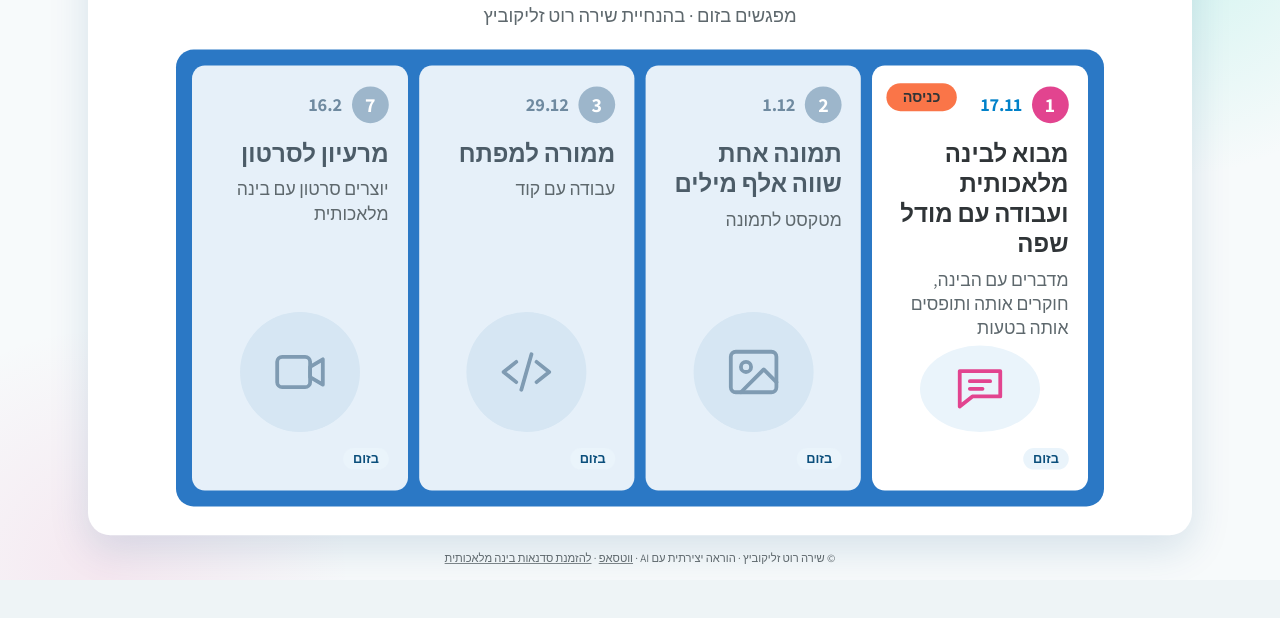
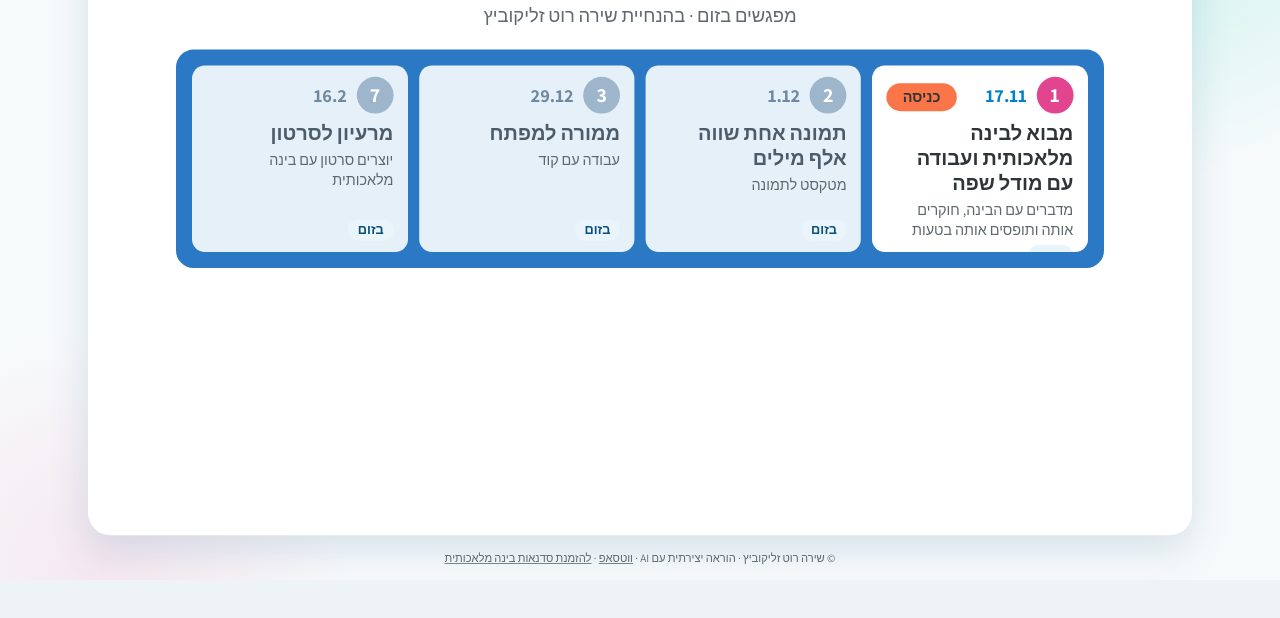
Before and after one commit to shirazel/tahbura, a plain HTML site: page index.html in a window 1280 px wide. Shown: the part 180-798 px from the top of the page. Drawn offline with Linux system fonts and the light colour scheme.

Commit message:
כרטיסים קטנים בעמוד השער
Co-Authored-By: Claude Opus 5.5 <noreply@anthropic.com>

```diff
--- a/index.html
+++ b/index.html
@@ -24,14 +24,14 @@ h1{margin:12px 0 0;font-size:46px;font-weight:700;color:var(--deep);text-align:c
 .sub{margin:8px 0 0;font-size:23px;color:var(--muted);text-align:center}
 
 /* המפגשים: לוח כחול עם כרטיסים לבנים, כמו במסך השיעור */
-.grid{flex:1 1 auto;min-height:0;width:92%;display:grid;grid-template-columns:repeat(4,minmax(0,1fr));grid-template-rows:minmax(0,1fr);gap:14px;margin:28px 0 18px;background:var(--panel);border-radius:22px;padding:20px}
-.s{background:#fff;border-radius:16px;padding:26px 24px;min-height:0;overflow:hidden;display:flex;flex-direction:column;gap:6px;text-decoration:none;color:var(--ink);position:relative;transition:.25s}
+.grid{flex:0 0 auto;width:92%;display:grid;grid-template-columns:repeat(4,minmax(0,1fr));grid-auto-rows:233px;gap:14px;margin:28px 0 18px;background:var(--panel);border-radius:22px;padding:20px}
+.s{background:#fff;border-radius:16px;padding:14px 18px;min-height:0;overflow:hidden;display:flex;flex-direction:column;gap:6px;text-decoration:none;color:var(--ink);position:relative;transition:.25s}
 .s .top{display:flex;align-items:center;gap:12px}
 .s .n{width:46px;height:46px;border-radius:50%;background:var(--pink);color:#fff;font-size:25px;font-weight:700;display:flex;align-items:center;justify-content:center;flex:0 0 auto}
 .s .d{font-size:23px;font-weight:700;color:var(--blue)}
-.s h2{margin:14px 0 0;font-size:30px;font-weight:700;line-height:1.25}
-.s .desc{margin:4px 0 0;font-size:22px;line-height:1.4;color:var(--muted)}
-.s .t{margin-top:14px;align-self:flex-start;font-size:16px;font-weight:700;color:var(--deep);background:#EAF4FB;border-radius:999px;padding:3px 12px}
+.s h2{margin:2px 0 0;font-size:25px;font-weight:700;line-height:1.25}
+.s .desc{margin:0;font-size:18px;line-height:1.4;color:var(--muted)}
+.s .t{margin-top:auto;align-self:flex-start;font-size:16px;font-weight:700;color:var(--deep);background:#EAF4FB;border-radius:999px;padding:3px 12px}
 .s .t.task{background:#FFF4CF;color:#6B5A00}
 a.s:hover{transform:translateY(-4px);box-shadow:0 14px 28px rgba(0,0,0,.2)}
 a.s .go{position:absolute;top:22px;left:18px;background:var(--orange);color:var(--ink);font-weight:700;font-size:18px;border-radius:999px;padding:6px 20px}
@@ -73,7 +73,7 @@ const SESSIONS=[
  {n:7,date:'16.2',type:'בזום',title:'מרעיון לסרטון',desc:'יוצרים סרטון עם בינה מלאכותית',ic:'<rect x="3" y="6" width="13" height="12" rx="2"/><path d="M16 10l5-3v10l-5-3z"/>'}
 ];
 document.getElementById('grid').innerHTML=SESSIONS.map((s,i)=>{
-  const inner=`<div class="top"><span class="n">${s.n}</span><span class="d">${s.date}</span></div><h2>${s.title}</h2><p class="desc">${s.desc||''}</p><span class="art"><svg viewBox="0 0 24 24">${s.ic||''}</svg></span><span class="t${s.type==='מטלה'?' task':''}">${s.type}</span>`;
+  const inner=`<div class="top"><span class="n">${s.n}</span><span class="d">${s.date}</span></div><h2>${s.title}</h2><p class="desc">${s.desc||''}</p><span class="t${s.type==='מטלה'?' task':''}">${s.type}</span>`;
   return s.page?`<a class="s" href="${s.page}">${inner}<span class="go">כניסה</span></a>`:`<div class="s soon">${inner}</div>`;
 }).join('');
 function fit(){const s=Math.min(innerWidth/1600,innerHeight/900);document.getElementById('stage').style.transform=`scale(${s})`}
```
